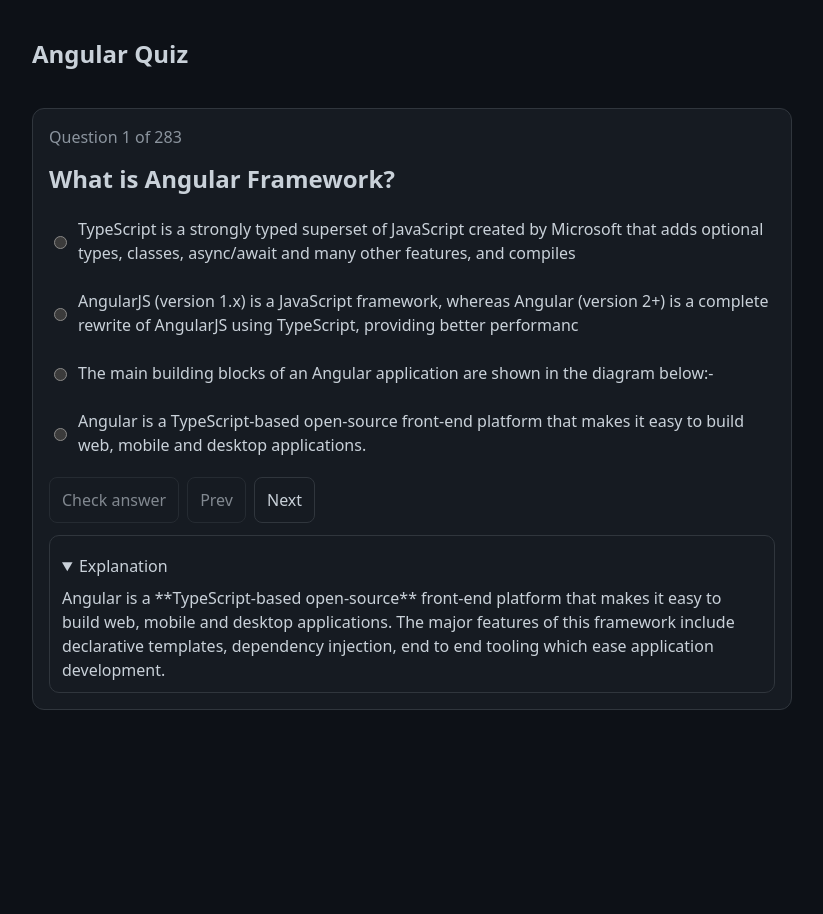
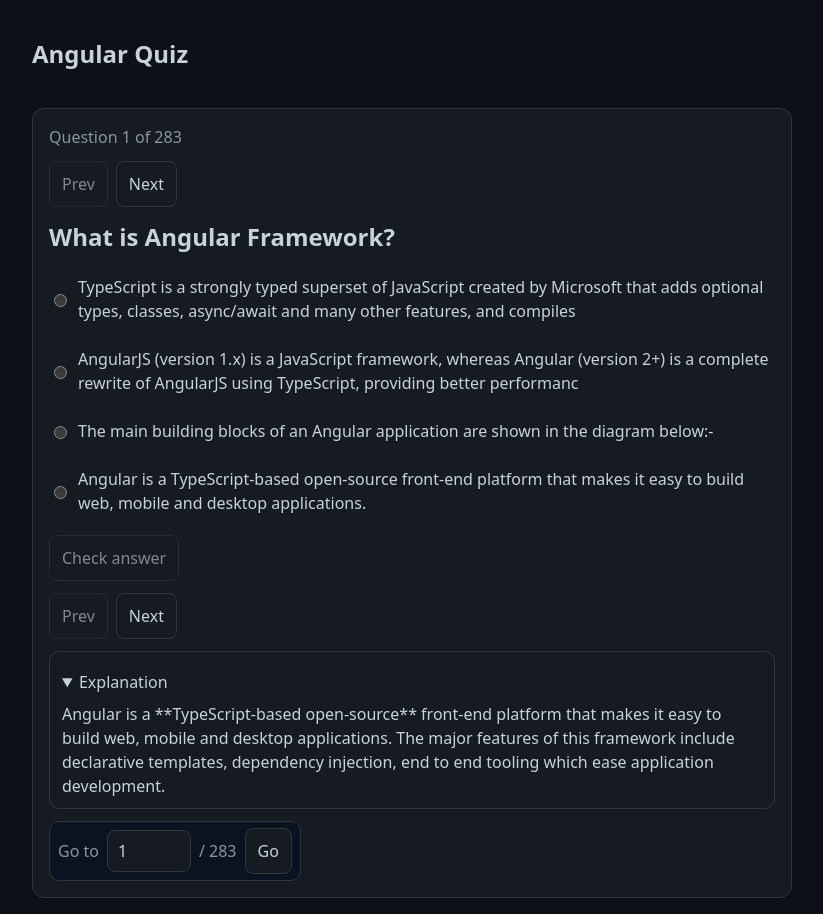
Before and after one commit to Rep1ay/angular-quiz, an Angular app: page /quiz in a window 1280 px wide. Shown: the whole page, without its empty margins (228-1051 px from the left). Before the commit the page ends 800 px from the top, so only its background shows below. Built offline with nearby package versions, Linux system fonts and the light colour scheme.

Commit message:
fix: add navigation and jump functionality to quiz page

```diff
--- a/src/app/features/quiz/quiz-page/quiz-page.html
+++ b/src/app/features/quiz/quiz-page/quiz-page.html
@@ -10,6 +10,11 @@
   } @else if (question$$() !== null) {
     <div class="quiz__card">
       <p class="quiz__meta">Question {{ questionNumber$$() }} of {{ totalQuestions$$() }}</p>
+
+      <div class="quiz__nav-row">
+        <button type="button" (click)="prev()" [disabled]="!canGoPrev$$()">Prev</button>
+        <button type="button" (click)="next()" [disabled]="!canGoNext$$()">Next</button>
+      </div>
 
       <h2 class="quiz__question">{{ question$$()!.question }}</h2>
 
@@ -27,10 +32,13 @@
         }
       </fieldset>
 
-      <div class="quiz__actions">
+      <div class="quiz__check-row">
         <button type="button" (click)="checkAnswer()" [disabled]="!selectedOptionId$$()">
           Check answer
         </button>
+      </div>
+
+      <div class="quiz__nav-row">
         <button type="button" (click)="prev()" [disabled]="!canGoPrev$$()">Prev</button>
         <button type="button" (click)="next()" [disabled]="!canGoNext$$()">Next</button>
       </div>
@@ -49,6 +57,26 @@
         <summary>Explanation</summary>
         <div class="quiz__explanation" [innerHTML]="explanationHtml$$()"></div>
       </details>
+
+      <div class="quiz__pagination-row">
+        <div class="quiz__jump" role="group" aria-label="Jump to question">
+          <label class="quiz__jump-label" for="jumpTo">Go to</label>
+          <input
+            id="jumpTo"
+            class="quiz__jump-input"
+            type="number"
+            inputmode="numeric"
+            [min]="1"
+            [max]="totalQuestions$$()"
+            [value]="jumpToQuestion$$()"
+            (input)="onJumpInput($any($event.target).value)"
+            (keydown.enter)="jump()"
+            aria-label="Question number"
+          />
+          <span class="quiz__jump-total" aria-hidden="true">/ {{ totalQuestions$$() }}</span>
+          <button type="button" (click)="jump()" [disabled]="totalQuestions$$() === 0">Go</button>
+        </div>
+      </div>
     </div>
   }
 </section>
--- a/src/app/features/quiz/quiz-page/quiz-page.scss
+++ b/src/app/features/quiz/quiz-page/quiz-page.scss
@@ -42,10 +42,49 @@
 	color: var(--fg);
 }
 
-.quiz__actions {
+.quiz__check-row {
+  display: flex;
+  justify-content: flex-start;
+}
+
+.quiz__nav-row {
   display: flex;
   gap: 8px;
   flex-wrap: wrap;
+}
+
+.quiz__pagination-row {
+  display: flex;
+  justify-content: flex-start;
+}
+
+.quiz__jump {
+  display: inline-flex;
+  align-items: center;
+  gap: 8px;
+  padding: 6px 8px;
+  border: 1px solid var(--border);
+  border-radius: 10px;
+  background: var(--surface-2);
+}
+
+.quiz__jump-label,
+.quiz__jump-total {
+  color: var(--muted);
+}
+
+.quiz__jump-input {
+  width: 84px;
+  padding: 8px 10px;
+  border-radius: 8px;
+  border: 1px solid var(--border);
+  background: var(--surface);
+  color: var(--fg);
+}
+
+.quiz__jump-input:focus {
+  outline: 2px solid color-mix(in srgb, var(--accent) 55%, transparent);
+  outline-offset: 2px;
 }
 
 .quiz__details summary {
@@ -54,7 +93,7 @@
 }
 
 @media (max-width: 480px) {
-  .quiz__actions button {
+  .quiz__nav-row button {
     flex: 1 1 auto;
   }
 }
--- a/src/app/features/quiz/quiz-page/quiz-page.ts
+++ b/src/app/features/quiz/quiz-page/quiz-page.ts
@@ -1,3 +1,4 @@
+import { DOCUMENT, ViewportScroller } from '@angular/common';
 import { ChangeDetectionStrategy, Component, computed, effect, inject, signal } from '@angular/core';
 
 import { QuizContentService } from '../quiz-content/quiz-content.service';
@@ -12,10 +13,14 @@
 })
 export class QuizPage {
   private readonly quizContentService = inject(QuizContentService);
+  private readonly viewportScroller = inject(ViewportScroller);
+  private readonly document = inject(DOCUMENT);
 
   protected readonly state$$ = this.quizContentService.state$$;
 
   protected readonly questionIndex$$ = signal(0);
+
+  protected readonly jumpToQuestion$$ = signal('1');
 
   protected readonly totalQuestions$$ = computed(() => {
     const state = this.state$$();
@@ -54,6 +59,14 @@
     // Reset selection when the current question changes.
     this.question$$();
     this.resetAnswerState();
+
+    // Keep jump input in sync with the current question.
+    this.jumpToQuestion$$.set(String(this.questionIndex$$() + 1));
+
+    // On mobile, keep the new question in view after navigation.
+    if (this.isMobileViewport()) {
+      queueMicrotask(() => this.viewportScroller.scrollToPosition([0, 0]));
+    }
   });
 
   constructor() {
@@ -98,9 +111,32 @@
     this.questionIndex$$.update((i) => i + 1);
   }
 
+  protected onJumpInput(value: string): void {
+    this.jumpToQuestion$$.set(value);
+  }
+
+  protected jump(): void {
+    const total = this.totalQuestions$$();
+    if (total === 0) return;
+
+    const raw = this.jumpToQuestion$$().trim();
+    const parsed = Number.parseInt(raw, 10);
+    if (!Number.isFinite(parsed)) return;
+
+    const clamped = Math.min(Math.max(parsed, 1), total);
+    this.questionIndex$$.set(clamped - 1);
+  }
+
   private resetAnswerState(): void {
     this.selectedOptionId$$.set(null);
     this.checked$$.set(false);
+  }
+
+  private isMobileViewport(): boolean {
+    const win = this.document.defaultView;
+    if (!win?.matchMedia) return false;
+
+    return win.matchMedia('(max-width: 600px)').matches;
   }
 }
 
--- a/src/styles.scss
+++ b/src/styles.scss
@@ -32,6 +32,7 @@
 	background: var(--bg);
 	color: var(--fg);
 	font-family: system-ui, -apple-system, Segoe UI, Roboto, Helvetica, Arial, sans-serif;
+	overflow-x: hidden;
 }
 
 a {
@@ -89,12 +90,31 @@
 
 code {
 	font-family: var(--mono);
+	color: var(--code-fg);
 }
 
 pre {
 	font-family: var(--mono);
+	color: var(--code-fg);
+	background: var(--code-bg);
+	border: 1px solid var(--border);
+	border-radius: 10px;
+	padding: 12px;
+	overflow-x: auto;
 }
 
 pre code {
 	font-family: var(--mono);
+	background: transparent;
+	border: 0;
+	padding: 0;
+	color: inherit;
 }
+
+/* Inline code (but not code blocks) */
+:not(pre) > code {
+	background: var(--code-bg);
+	border: 1px solid var(--border);
+	border-radius: 6px;
+	padding: 1px 6px;
+}
```
